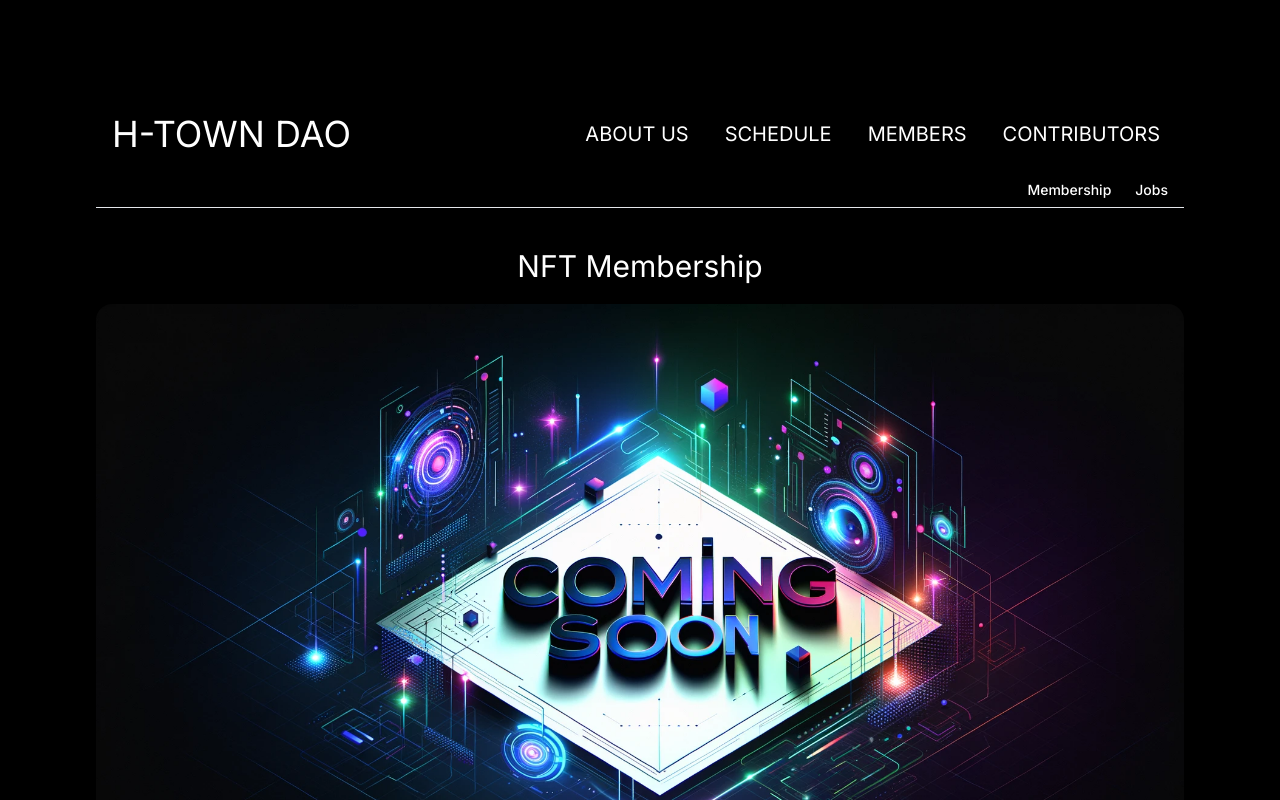
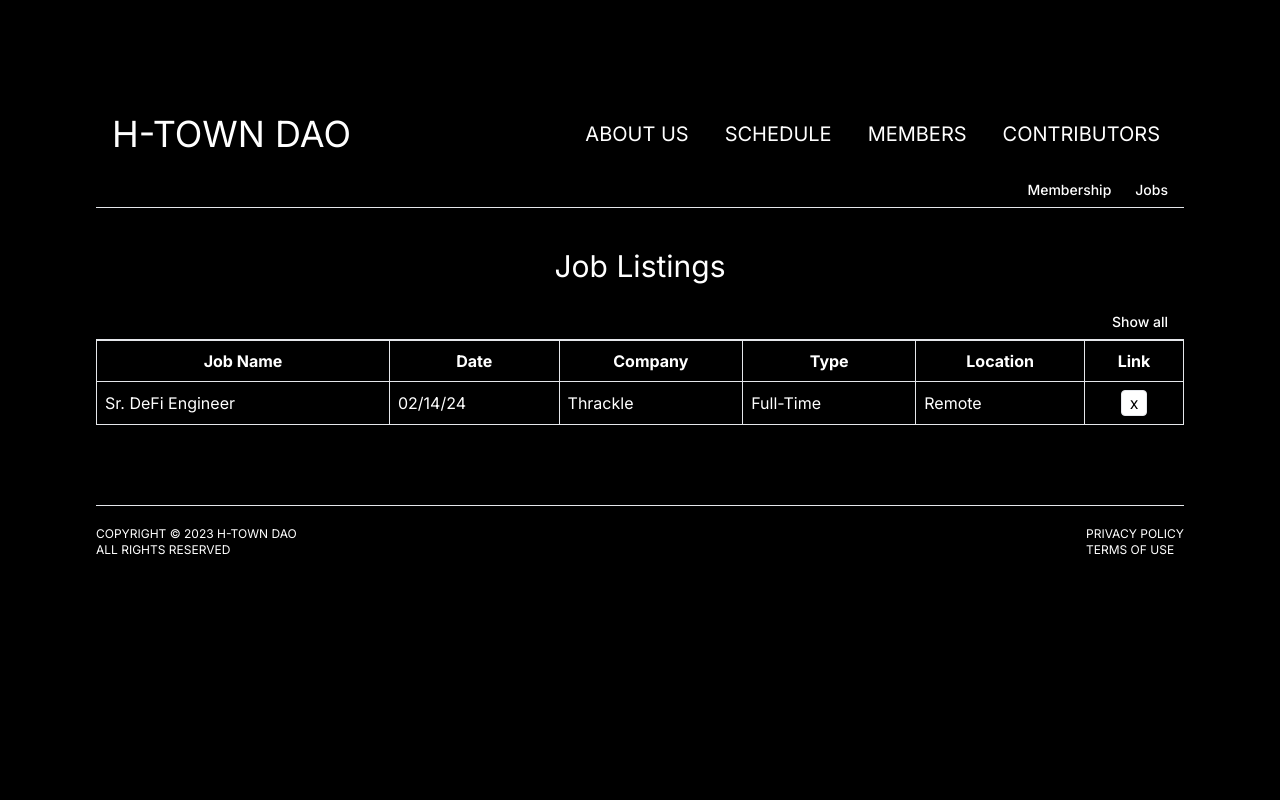
Before and after one commit to h-town-dao/h-town-dao-website, a Next.js app: page /members in a window 1280 px wide. Shown: the top 800 px of the page. Built offline with nearby package versions, Linux system fonts and the light colour scheme.

Commit message:
added jobs posting

```diff
--- a/src/app/members/page.tsx
+++ b/src/app/members/page.tsx
@@ -1,10 +1,18 @@
 'use client';
 
+import TableJobs from '@/components/TableJobs';
+import { info } from '@/data/data';
+import Image from 'next/image';
 import { useState } from 'react';
 
-const Schedule = () => {
-  const [filteredEvents, setFilteredEvents] = useState<Event[]>([]);
+const Members = () => {
   const [filterEnabled, setFilterEnabled] = useState<boolean>(true);
+  const [currentPage, setCurrentPage] = useState('jobs');
+
+  const handleClick = (status: string) => {
+    setCurrentPage(status);
+    console.log(status);
+  };
 
   const toggleFilter = () => {
     setFilterEnabled(!filterEnabled);
@@ -16,25 +24,37 @@ const Schedule = () => {
       <div className="text-sm font-medium text-center border-b border-gray-200 dark:text-gray-400 dark:border-gray-700">
         <ul className="flex flex-wrap justify-end -mb-px">
           <li className="mr-2">
-            <span className={styling} onClick={() => toggleFilter()}>
+            <span className={styling} onClick={() => handleClick('members')}>
               Membership
             </span>
           </li>
           <li className="mr-2">
-            <span className={styling} onClick={() => toggleFilter()}>
+            <span className={styling} onClick={() => handleClick('jobs')}>
               Jobs
             </span>
           </li>
         </ul>
       </div>
       <div className="animate-fadeIn">
-        <div className="flex text-3xl pt-10 justify-center">NFT Membership</div>
-        <div className="pt-5 pb-5">
-          <img className=" rounded-2xl" src="/images/pages/coming_soon.webp" alt="coming soon" />
-        </div>
+        {currentPage === 'members' && (
+          <>
+            <div className="flex text-3xl pt-10 justify-center">NFT Membership</div>
+            <div className="pt-5 pb-5">
+              <img className=" rounded-2xl" src="/images/pages/coming_soon.webp" alt="coming soon" />
+            </div>
+          </>
+        )}
+        {currentPage === 'jobs' && (
+          <>
+            <div className="flex text-3xl pt-10 justify-center">Job Listings</div>
+            <div className="pt-5 pb-20">
+              <TableJobs />
+            </div>
+          </>
+        )}
       </div>
     </div>
   );
 };
 
-export default Schedule;
+export default Members;
--- /dev/null
+++ b/src/components/TableJobs.tsx
@@ -0,0 +1,100 @@
+import React, { useState, useEffect } from 'react';
+import { job_info } from '@/data/jobs';
+
+interface Job {
+  name: string;
+  date: string;
+  company: string;
+  type: string;
+  location: string;
+  link: string;
+}
+
+const TableCalendar: React.FC = () => {
+  const [jobs, setJobs] = useState<Job[]>([]);
+  const [filteredEvents, setFilteredEvents] = useState<Job[]>([]);
+  const [filterEnabled, setFilterEnabled] = useState<boolean>(true);
+
+  const toggleFilter = () => {
+    setFilterEnabled(!filterEnabled);
+  };
+
+  function truncateText(text: string) {
+    if (text.length > 20) {
+      return text.substring(0, 20) + '...';
+    } else {
+      return text;
+    }
+  }
+
+  useEffect(() => {
+    const mockJobs: Job[] = job_info;
+
+    mockJobs.sort((a, b) => new Date(a.date).getTime() - new Date(b.date).getTime());
+    // const filtered = mockJobs.filter((job) => {
+    //   const eventDate = new Date(job.date);
+    //   eventDate.setHours(eventDate.getHours() + 6);
+    //   console.log(eventDate);
+
+    //   const currentDate = new Date();
+    //   currentDate.setHours(0, 0, 0, 0);
+    //   console.log(currentDate);
+
+    //   console.log(eventDate >= currentDate);
+
+    //   return eventDate >= currentDate;
+    // });
+
+    setJobs(mockJobs);
+    setFilteredEvents(mockJobs);
+  }, [filterEnabled]);
+
+  const styling = 'm-1 p-1 rounded block text-center hover:cursor-pointer hover:underline';
+  const jobsToShow = filterEnabled ? filteredEvents : jobs;
+
+  return (
+    <div className="animate-fadeIn">
+      <div className="text-sm font-medium text-center border-b border-gray-20">
+        <ul className="flex flex-wrap justify-end -mb-px">
+          <li className="mr-2">
+            <span className={styling} onClick={() => toggleFilter()}>
+              {filterEnabled ? 'Show all' : 'Upcoming'}
+            </span>
+          </li>
+        </ul>
+      </div>
+      <table className="w-full border-collapse border">
+        <thead>
+          <tr className="border-b">
+            <th className="border-r p-2">Job Name</th>
+            <th className="border-r p-2">Date</th>
+            <th className="border-r p-2 hidden md:table-cell">Company</th>
+            <th className="border-r p-2 hidden md:table-cell">Type</th>
+            <th className="border-r p-2 hidden md:table-cell">Location</th>
+            <th className="border-r p-2">Link</th>
+          </tr>
+        </thead>
+        <tbody>
+          {jobsToShow.map((job, index) => (
+            <tr className="border-b" key={index}>
+              <td className="border-r p-2">{job.name}</td>
+              <td className="border-r p-2">{job.date}</td>
+              <td className="border-r p-2 hidden md:table-cell">{job.company}</td>
+              <td className="border-r p-2 hidden md:table-cell">{job.type}</td>
+              <td className="border-r p-2 hidden md:table-cell">{job.location}</td>
+              <td className="border-r p-2 justify-center">
+                {job.link && (
+                  <a href={job.link} target="_blank" rel="noopener noreferrer">
+                    <button className="border text-black bg-white px-2 rounded mx-auto flex">x</button>
+                  </a>
+                )}
+              </td>
+            </tr>
+          ))}
+        </tbody>
+      </table>
+    </div>
+  );
+};
+
+export default TableCalendar;
--- /dev/null
+++ b/src/data/jobs.ts
@@ -0,0 +1,5 @@
+const job_info = [
+  { name: 'Sr. DeFi Engineer', date: '02/14/24', company: 'Thrackle', type: 'Full-Time', location: 'Remote', link: 'https://jobs.lever.co/Thrackle/e99413a1-3035-4d7c-9970-7eadd87680e7' },
+];
+
+export { job_info };
```
